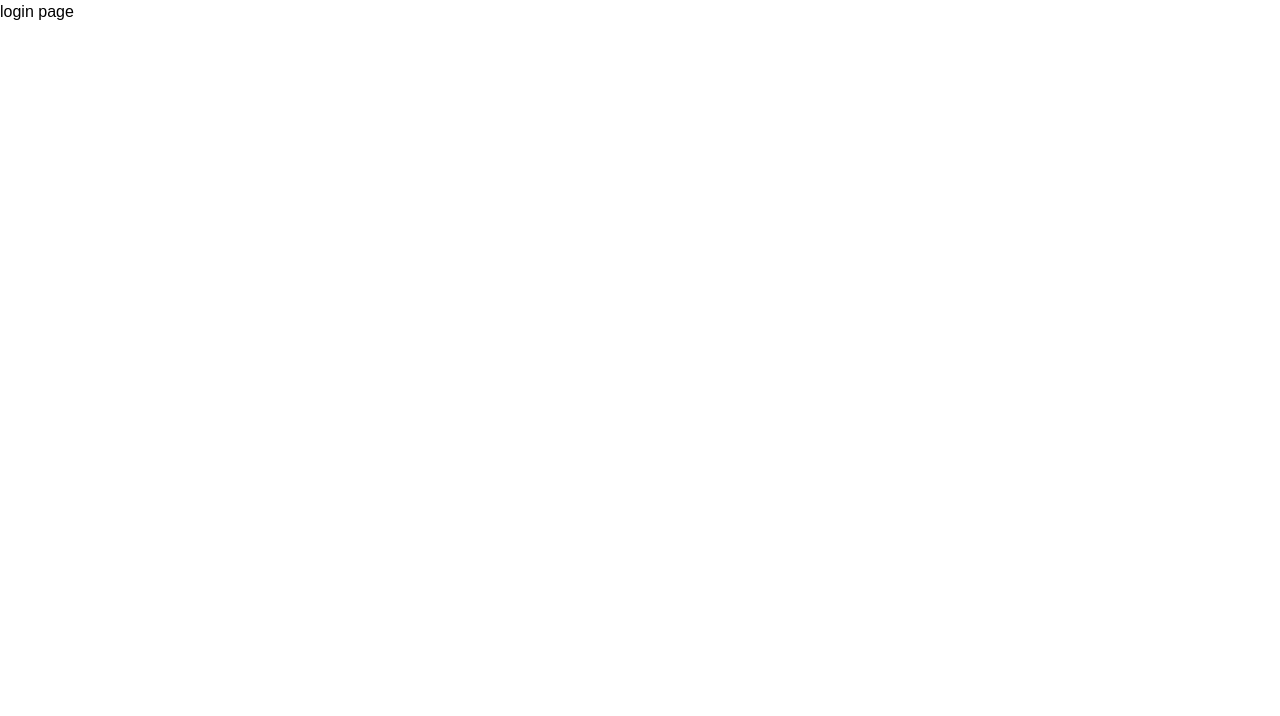
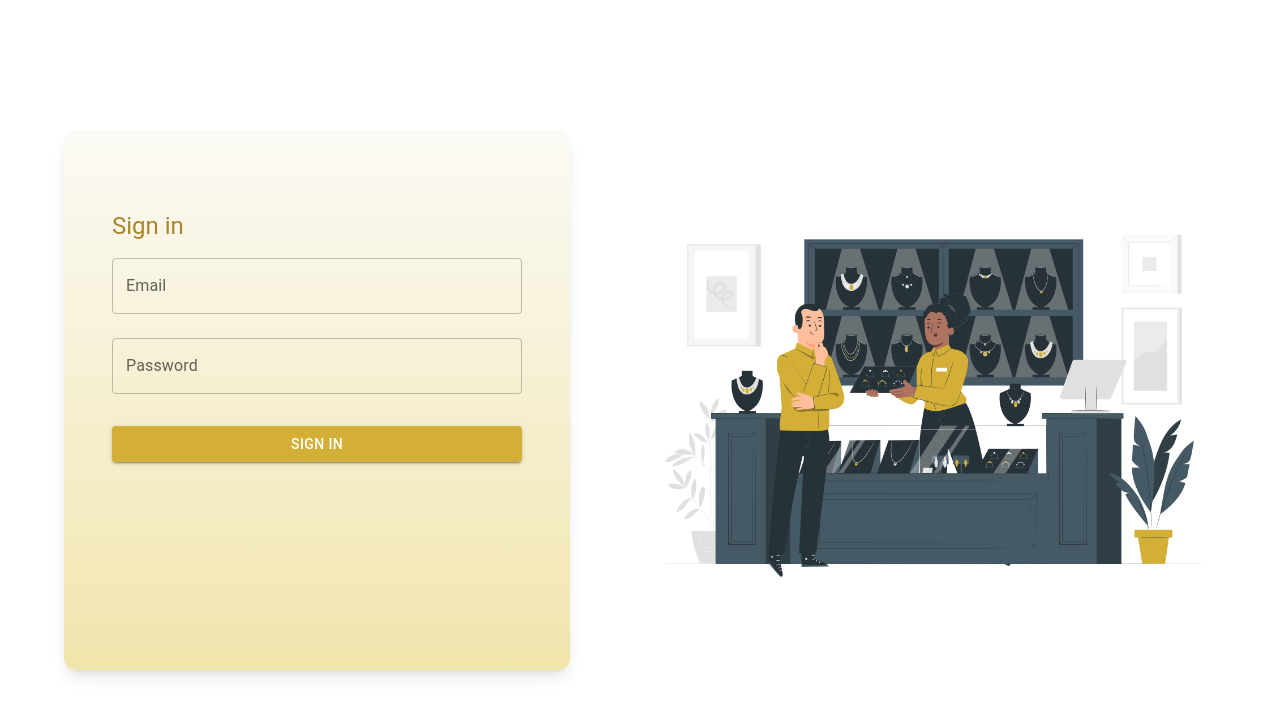
Before and after one commit to MoWahidAlbadawi/ASWARA, a React (Vite) app: page /login in a window 1280 px wide. Shown: the top 716 px of the page. Built offline with nearby package versions, Linux system fonts and the light colour scheme.

Commit message:
feat (Auth) : style auth pages login & register

```diff
--- a/src/pages/Auth/Login.tsx
+++ b/src/pages/Auth/Login.tsx
@@ -1,4 +1,67 @@
-const Login = () => {
-    return <p>login page</p>
-}
-export default Login;
+//auth image
+import Jewelry_Image from '@/assets/Jewelry_Auth.png';
+// use from to handle form with react-hook-form
+import { useForm } from 'react-hook-form';
+// components from mui
+  import {
+    Button,
+    TextField,
+    Typography,
+    Container,
+  } from '@mui/material';
+
+  const Login = () => {
+
+    const { register , handleSubmit , formState } = useForm();
+    const {errors} = formState;
+    const onSubmit = (data: any) => {
+      console.log(data);
+    };
+    return (
+      <Container>
+        <div className='flex justify-center lg:justify-between gap-20 items-center w-full min-h-screen'>
+          {/* Form section */}
+          <div className='bg-gradient-to-b from-[#fbfaf5] to-primary-light max-w-lg lg:max-w-md xl:max-w-lg rounded-xl shadow-lg !pt-20 !pb-48 !px-6 sm:!px-12'>
+          <form onSubmit={handleSubmit(onSubmit)}>
+            <Typography component="h2" variant="h5" color="primary.dark">
+                Sign in
+              </Typography>
+                <TextField
+                  margin="normal"
+                  fullWidth
+                  label="Email"
+                  type="email"
+                  {...register('email', { required: 'البريد الإلكتروني مطلوب' })}
+                  error={!!errors.email}
+                  // helperText={errors.email?.message}
+                />
+                <TextField
+                  margin="normal"
+                  fullWidth
+                  label="Password"
+                  type="password"
+                  {...register('password', { required: 'كلمة المرور مطلوبة' })}
+                  error={!!errors.password}
+                  // helperText={errors.password?.message}
+                />
+                <Button
+                  type="submit"
+                  fullWidth
+                  variant="contained"
+                  color="primary"
+                  sx={{ mt: 3, mb: 2 , color : 'white'}}
+                >
+                    Sign in
+                </Button>
+          </form>
+          </div>
+          {/* Image section */}
+          <div className='hidden lg:block'>
+            <img src={Jewelry_Image} width={800}/>
+          </div>
+        </div>
+        </Container>
+    );
+  };
+
+  export default Login;
--- a/src/pages/Auth/Register.tsx
+++ b/src/pages/Auth/Register.tsx
@@ -1,10 +1,13 @@
-  import Jewelry_Image from '@/assets/Jewelry shop-pana.png';
-
+//auth image
+import Jewelry_Image from '@/assets/Jewelry_Auth.png';
+// use from to handle form with react-hook-form
   import { useForm } from 'react-hook-form';
+  // components from mui
   import {
     Button,
     TextField,
     Typography,
+    Container,
   } from '@mui/material';
 
   const Register = () => {
@@ -14,13 +17,13 @@
     const onSubmit = (data: any) => {
       console.log(data);
     };
-
     return (
-        <div className='flex justify-center lg:justify-evenly items-center w-full min-h-screen'>
+      <Container>
+        <div className='flex justify-center lg:justify-between gap-20 items-center w-full min-h-screen'>
           {/* Form section */}
-          <div className='bg-gradient-to-b from-[#fbfaf5] to-primary-light max-w-xl lg:max-w-md xl:max-w-xl  rounded-lg' style={{padding : '50px'}}>
+          <div className='bg-gradient-to-b from-[#fbfaf5] to-primary-light max-w-lg lg:max-w-md xl:max-w-lg rounded-xl shadow-lg !py-12 !px-6 sm:!px-12'>
           <form onSubmit={handleSubmit(onSubmit)}>
-            <Typography component="h2" variant="h5" color="primary.dark">
+            <Typography component="h2" variant="h5" color="primary.dark" >
               Register Now
               </Typography>
                 <TextField
@@ -85,6 +88,7 @@
             <img src={Jewelry_Image} width={800}/>
           </div>
         </div>
+        </Container>
     );
   };
 
```
Also changed, not shown: src/assets/Jewelry_Auth.png (renamed from src/assets/Jewelry shop-pana.png), src/pages/Auth/auth.module.css (added).
